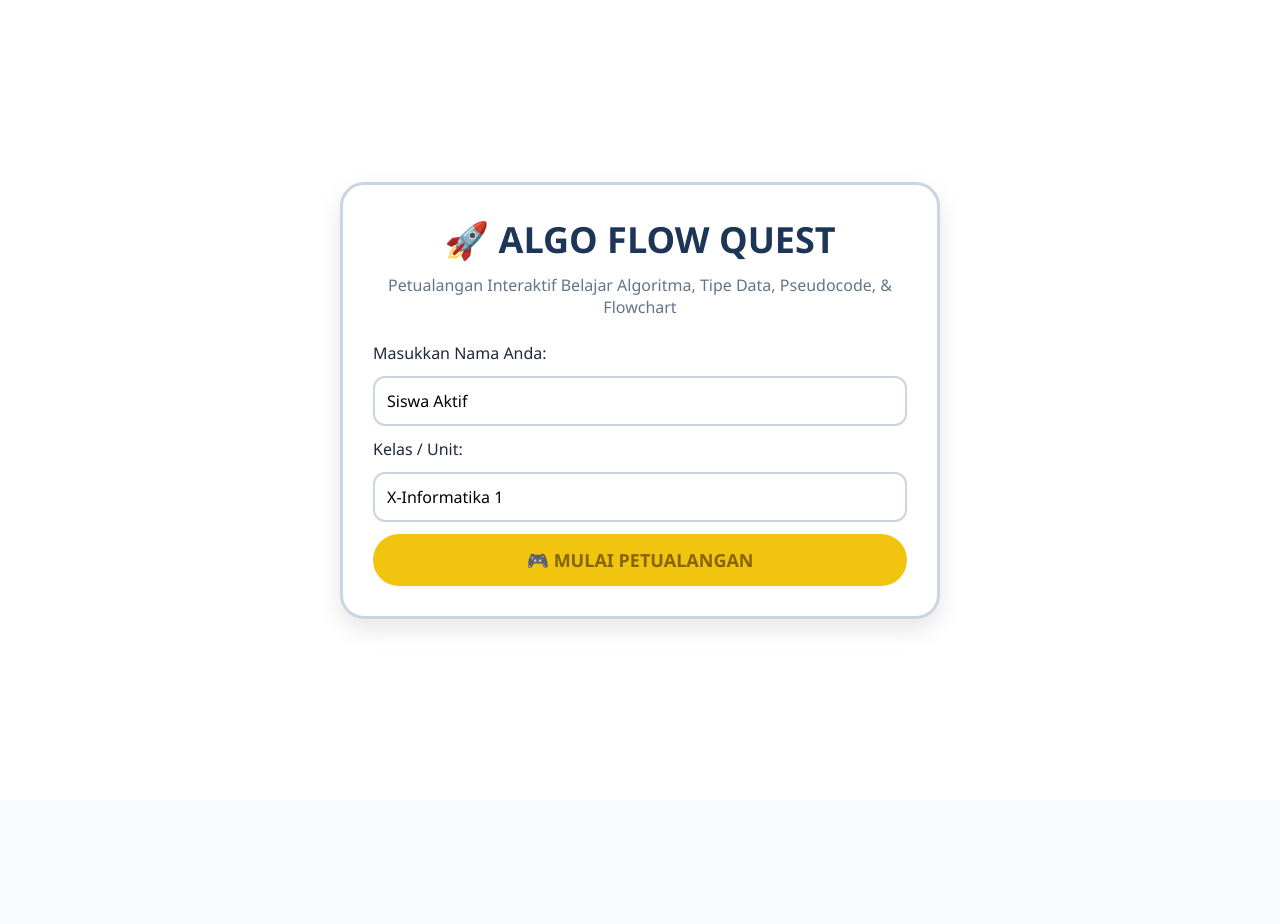
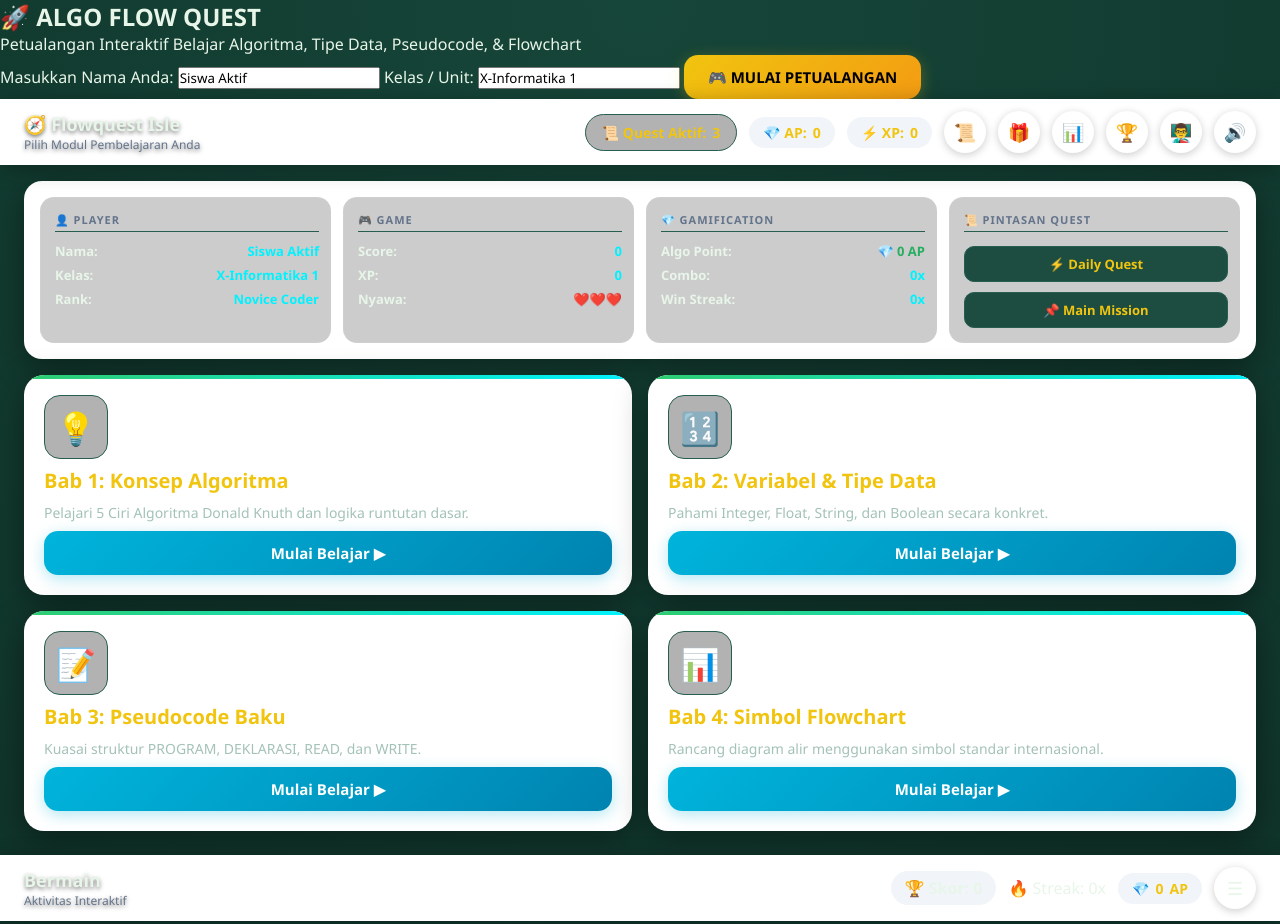
Before and after one commit to WawanSatriawan26/ALGORITMA-FLOW-, a plain HTML site: page index.html in a window 1280 px wide. Shown: the top 924 px of the page. Before the commit the page ends 800 px from the top, so only its background shows below. Drawn offline with Linux system fonts and the light colour scheme; files that its build step writes are made by us from their sources.

Commit message:
Update style.css

```diff
--- a/css/style.css
+++ b/css/style.css
@@ -1,134 +1,333 @@
+/* ==========================================================================
+   ALGO FLOW QUEST — TEMA HIJAU TUA (DARK EMERALD THEME) & RESPONSIVE FIX
+   ========================================================================== */
+
 :root {
-  --primary: #3498DB;
-  --primary-tua: #1D3557;
-  --biru-muda: #F0F9FF;
-  --kuning: #F1C40F;
-  --kuning-tua: #D35400;
-  --garis: #CBD5E1;
-  --tinta: #1E293B;
-  --bayang: 0 10px 25px rgba(0,0,0,0.1);
-  --bayang-kecil: 0 4px 10px rgba(0,0,0,0.05);
+  /* Skema Warna Hijau Tua Pro / Deep Emerald Gaming */
+  --bg-main: #0a231c;             /* Hijau Tua Sangat Gelap (Main Background) */
+  --bg-card: #133a30;             /* Hijau Tua Card / Container */
+  --bg-card-hover: #1c4d40;       /* Hijau Tua Terang saat Hover */
+  --accent-gold: #f1c40f;         /* Kuning Emas / Gold */
+  --accent-green: #2ecc71;        /* Hijau Terang Cerah */
+  --accent-cyan: #00f2fe;         /* Aksens Biru Cyan */
+  --text-light: #e8f5e9;         /* Teks Putih Kehijauan Ringan */
+  --text-muted: #a3c2b8;         /* Teks Muted */
+  --border-color: #275e50;       /* Garis Border Hijau Medium */
+  --glass-bg: rgba(19, 58, 48, 0.85); /* Efek Kaca Transparan */
+  --shadow-glow: 0 8px 32px rgba(0, 0, 0, 0.4);
 }
 
+/* GLOBAL RESET & BACKGROUND HIJAU TUA */
 * {
   box-sizing: border-box;
   margin: 0;
   padding: 0;
-  font-family: 'Segoe UI', Tahoma, Geneva, Verdana, sans-serif;
+  font-family: 'Segoe UI', Roboto, Helvetica, Arial, sans-serif;
 }
 
 body {
-  background-color: #F8FAFC;
-  color: var(--tinta);
-  display: flex;
-  justify-content: center;
-  align-items: center;
+  background-color: var(--bg-main);
+  color: var(--text-light);
   min-height: 100vh;
   overflow-x: hidden;
 }
 
 #app-root {
   width: 100vw;
-  height: 100vh;
+  min-height: 100vh;
+  background: radial-gradient(circle at top center, #164639 0%, var(--bg-main) 100%);
+  position: relative;
+}
+
+/* TOPBAR STYLING */
+.topbar {
+  display: flex;
+  align-items: center;
+  flex-wrap: wrap;
+  gap: 12px;
+  padding: 12px 24px;
+  background: var(--glass-bg);
+  backdrop-filter: blur(10px);
+  border-bottom: 2px solid var(--border-color);
+  box-shadow: 0 4px 20px rgba(0, 0, 0, 0.3);
+  position: sticky;
+  top: 0;
+  z-index: 100;
+}
+
+.judul-bar {
+  font-weight: 900;
+  font-size: 20px;
+  color: var(--accent-gold);
+  text-shadow: 0 2px 4px rgba(0, 0, 0, 0.5);
+}
+
+.judul-bar small {
+  display: block;
+  font-size: 12px;
+  color: var(--text-muted);
+  font-weight: 400;
+}
+
+.spacer { flex: 1; }
+
+.ap-badge, .xp-badge, .hud-quest-widget {
+  background: rgba(0, 0, 0, 0.3);
+  padding: 8px 16px;
+  border-radius: 99px;
+  font-weight: 800;
+  font-size: 14px;
+  border: 1px solid var(--border-color);
+  color: var(--accent-gold);
+  display: flex;
+  align-items: center;
+  gap: 6px;
+}
+
+.hud-quest-widget {
+  cursor: pointer;
+  transition: all 0.2s ease;
+}
+
+.hud-quest-widget:hover {
+  background: var(--border-color);
+  transform: translateY(-2px);
+}
+
+.icon-btn {
+  width: 40px;
+  height: 40px;
+  border-radius: 50%;
+  border: 1px solid var(--border-color);
+  background: var(--bg-card);
+  color: var(--text-light);
+  cursor: pointer;
+  font-size: 18px;
+  display: flex;
+  align-items: center;
+  justify-content: center;
+  transition: all 0.2s ease;
+  box-shadow: 0 2px 8px rgba(0,0,0,0.2);
+}
+
+.icon-btn:hover {
+  background: var(--accent-green);
+  color: #000;
+  transform: scale(1.1);
+}
+
+/* STATUS DASHBOARD GRID FIX (Memperbaiki bagian yang menumpuk) */
+.status-dashboard-grid {
+  display: grid;
+  grid-template-columns: repeat(auto-fit, minmax(220px, 1fr));
+  gap: 16px;
+  background: var(--bg-card);
+  border: 1px solid var(--border-color);
+  border-radius: 20px;
+  padding: 20px;
+  margin: 20px 24px;
+  box-shadow: var(--shadow-glow);
+}
+
+.status-col {
+  display: flex;
+  flex-direction: column;
+  gap: 8px;
+  background: rgba(0, 0, 0, 0.2);
+  padding: 14px;
+  border-radius: 14px;
+  border: 1px solid rgba(255, 255, 255, 0.05);
+}
+
+.status-col-title {
+  font-size: 12px;
+  font-weight: 900;
+  color: var(--accent-gold);
+  letter-spacing: 1px;
+  text-transform: uppercase;
+  margin-bottom: 4px;
+  border-bottom: 1px solid var(--border-color);
+  padding-bottom: 4px;
+}
+
+.status-item {
+  display: flex;
+  justify-content: space-between;
+  align-items: center;
+  font-size: 13px;
+  font-weight: 700;
+  color: var(--text-light);
+}
+
+.status-val {
+  color: var(--accent-cyan);
+  font-weight: 800;
+}
+
+.quest-quick-badge {
+  background: var(--bg-card-hover);
+  border: 1px solid var(--border-color);
+  border-radius: 10px;
+  padding: 8px 12px;
+  font-size: 13px;
+  font-weight: 700;
+  color: var(--accent-gold);
+  cursor: pointer;
+  transition: all 0.2s;
+  margin-top: 4px;
+  text-align: center;
+}
+
+.quest-quick-badge:hover {
+  background: var(--accent-green);
+  color: #000;
+}
+
+/* MODULES GRID & CARDS */
+.modules-grid {
+  display: grid;
+  grid-template-columns: repeat(auto-fit, minmax(300px, 1fr));
+  gap: 20px;
+  padding: 0 24px 30px 24px;
+}
+
+.mod-card {
+  background: var(--bg-card);
+  border: 1px solid var(--border-color);
+  border-radius: 24px;
+  padding: 24px;
+  display: flex;
+  flex-direction: column;
+  gap: 12px;
+  transition: all 0.3s cubic-bezier(0.175, 0.885, 0.32, 1.275);
+  box-shadow: var(--shadow-glow);
   position: relative;
   overflow: hidden;
-  background: #FFFFFF;
 }
 
-.screen {
-  display: none;
-  width: 100%;
-  height: 100%;
+.mod-card::before {
+  content: '';
   position: absolute;
   top: 0;
   left: 0;
-  flex-direction: column;
+  width: 100%;
+  height: 4px;
+  background: linear-gradient(90deg, var(--accent-green), var(--accent-cyan));
 }
 
-.screen.active {
-  display: flex;
+.mod-card:hover {
+  transform: translateY(-8px);
+  border-color: var(--accent-green);
+  background: var(--bg-card-hover);
+  box-shadow: 0 12px 30px rgba(46, 204, 113, 0.2);
 }
 
-.hero-box {
-  margin: auto;
-  text-align: center;
-  max-width: 600px;
-  padding: 30px;
-  background: #FFFFFF;
-  border: 3px solid var(--garis);
-  border-radius: 24px;
-  box-shadow: var(--bayang);
+.mod-icon {
+  font-size: 40px;
+  background: rgba(0, 0, 0, 0.3);
+  width: 64px;
+  height: 64px;
+  display: flex;
+  align-items: center;
+  justify-content: center;
+  border-radius: 16px;
+  border: 1px solid var(--border-color);
 }
 
-.main-title {
-  font-size: 36px;
-  color: var(--primary-tua);
-  margin-bottom: 10px;
+.mod-card h3 {
+  font-size: 20px;
+  color: var(--accent-gold);
+  font-weight: 800;
 }
 
-.main-sub {
-  font-size: 16px;
-  color: #64748B;
-  margin-bottom: 24px;
+.mod-card p {
+  font-size: 14px;
+  color: var(--text-muted);
+  line-height: 1.5;
+  flex: 1;
 }
 
-.input-profile-card {
-  display: flex;
-  flex-direction: column;
-  gap: 12px;
-  text-align: left;
+/* BUTTONS */
+.btn {
+  padding: 12px 24px;
+  border-radius: 14px;
+  border: none;
+  font-weight: 800;
+  font-size: 15px;
+  cursor: pointer;
+  transition: all 0.2s ease;
+  display: inline-flex;
+  align-items: center;
+  justify-content: center;
+  gap: 8px;
 }
 
-.input-profile-card input {
-  padding: 12px;
-  border-radius: 12px;
-  border: 2px solid var(--garis);
-  font-size: 16px;
+.btn-biru {
+  background: linear-gradient(135deg, #00b4db, #0083b0);
+  color: #fff;
+  box-shadow: 0 4px 15px rgba(0, 180, 219, 0.3);
 }
 
-.btn {
-  padding: 10px 20px;
-  border-radius: 99px;
-  border: none;
-  font-weight: 900;
-  cursor: pointer;
+.btn-biru:hover {
+  background: linear-gradient(135deg, #00c6ff, #0072ff);
+  transform: scale(1.02);
 }
 
-.btn-kuning { background: var(--kuning); color: #856404; }
-.btn-biru { background: var(--primary); color: #FFFFFF; }
-.btn-xl { font-size: 18px; padding: 14px 28px; }
-
-.modal-bg {
-  position: fixed;
-  top: 0;
-  left: 0;
-  width: 100vw;
-  height: 100vh;
-  background: rgba(0,0,0,0.5);
-  display: none;
-  justify-content: center;
-  align-items: center;
-  z-index: 1000;
+.btn-kuning {
+  background: linear-gradient(135deg, #f1c40f, #f39c12);
+  color: #000;
+  box-shadow: 0 4px 15px rgba(241, 196, 15, 0.3);
 }
 
-.modal-bg.active { display: flex; }
-
+/* MODAL BOXES STYLING (Tema Gelap Hijau) */
 .modal {
-  background: #FFFFFF;
-  border-radius: 24px;
-  padding: 24px;
-  width: 700px;
-  max-height: 85vh;
-  overflow-y: auto;
-  position: relative;
+  background: var(--bg-card) !important;
+  border: 1px solid var(--border-color) !important;
+  color: var(--text-light) !important;
+  border-radius: 24px !important;
+  box-shadow: 0 20px 50px rgba(0, 0, 0, 0.6) !important;
 }
 
 .tutup {
-  position: absolute;
-  top: 16px;
-  right: 16px;
-  border: none;
-  background: none;
-  font-size: 20px;
-  cursor: pointer;
+  color: var(--text-muted) !important;
 }
+
+.tutup:hover {
+  color: #ff5252 !important;
+}
+
+/* ==========================================================================
+   RESPONSIVE MOBILE & TABLET DESIGN
+   ========================================================================== */
+@media screen and (max-width: 900px) {
+  .status-dashboard-grid {
+    grid-template-columns: repeat(2, 1fr);
+    margin: 14px;
+    padding: 14px;
+  }
+
+  .modules-grid {
+    grid-template-columns: 1fr;
+    padding: 0 14px 20px 14px;
+  }
+}
+
+@media screen and (max-width: 600px) {
+  .topbar {
+    padding: 10px 14px;
+    gap: 8px;
+  }
+
+  .status-dashboard-grid {
+    grid-template-columns: 1fr;
+  }
+
+  .ap-badge, .xp-badge, .hud-quest-widget {
+    font-size: 12px;
+    padding: 6px 10px;
+  }
+
+  .judul-bar {
+    font-size: 16px;
+  }
+}
```
